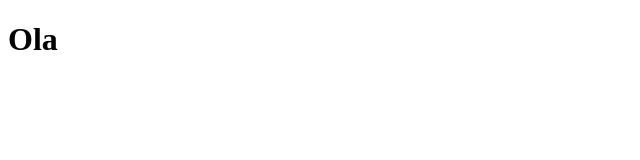
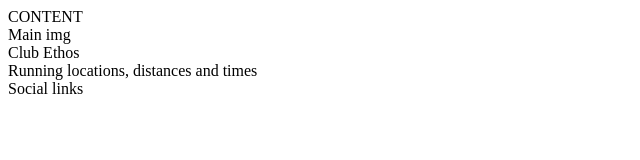
Before and after one commit to PedroCristo/love_running, a plain HTML site: page index.html in a window 1280 px wide. Shown: the whole page, without its empty margins (0-640 px from the left). Drawn offline with Linux system fonts and the light colour scheme.

Commit message:
add core structure for home page

```diff
--- a/index.html
+++ b/index.html
@@ -1,5 +1,6 @@
 <!DOCTYPE html>
 <html lang="en">
+
 <head>
     <meta charset="UTF-8">
     <meta http-equiv="X-UA-Compatible" content="IE=edge">
@@ -13,9 +14,31 @@
     <!-- MAIN CSS -->
     <link rel="stylesheet" type="text/css" href="assets/css/main.css">
 </head>
+
 <body>
-  <h1>Ola</h1>
+
+
+
+    <!-- HEADER SECTION -->
+    <header>CONTENT</header>
+    <section>Main img</section>
+    <!-- END OF HEADER SECTION -->
+
+    <!--  CLUB SECTION -->
+    <section>Club Ethos</header>
+    <!-- END OF  CLUB SECTION -->
+
+    <!-- MEETING SECTION -->
+    <section>Running locations, distances and times</header>
+    <!-- END OF MEETING SECTION -->
+
+    <!-- FOOTER -->
+    <section>Social links</section>
+    <!-- END OF FOOTER -->
+
+
 
 
 </body>
+
 </html>
```
